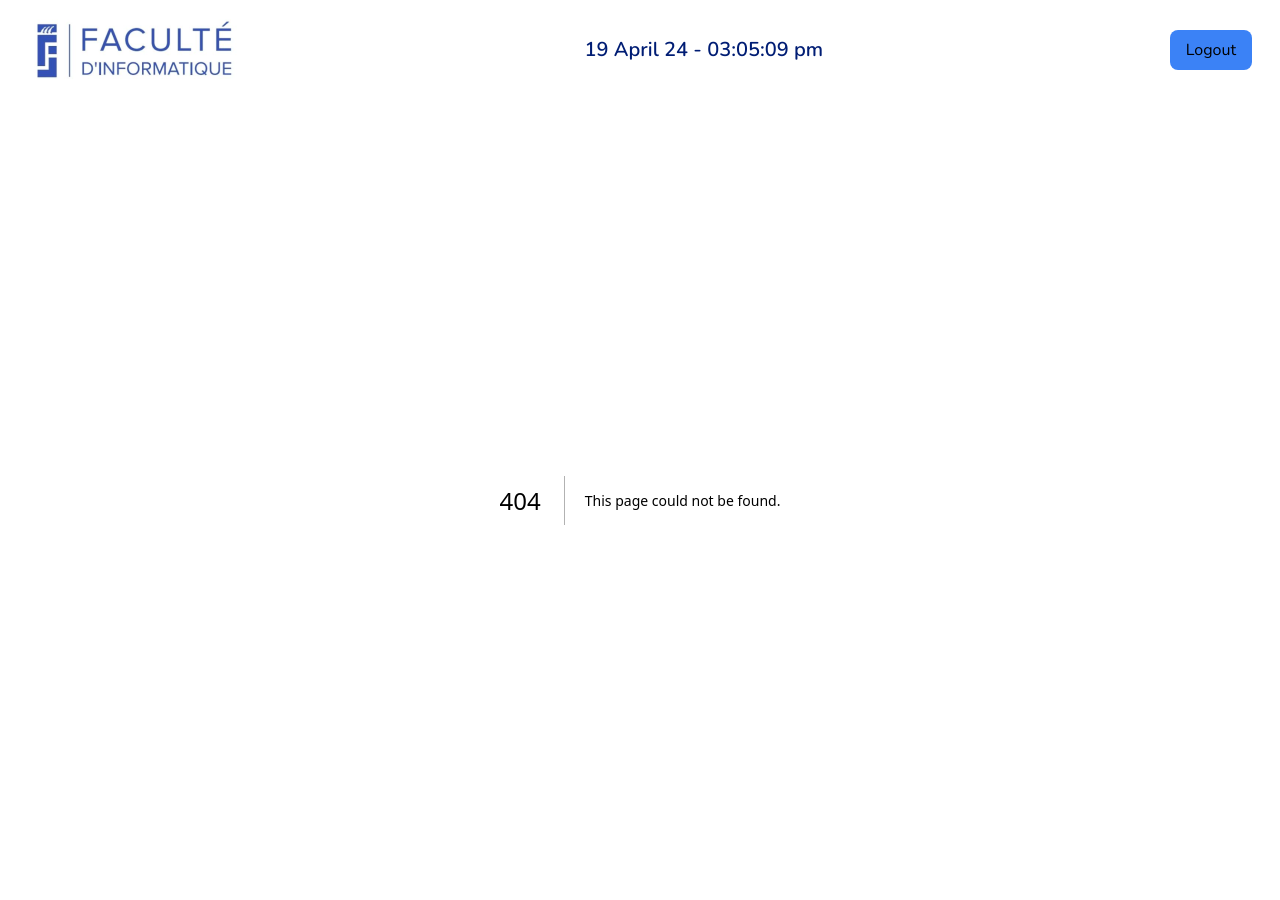
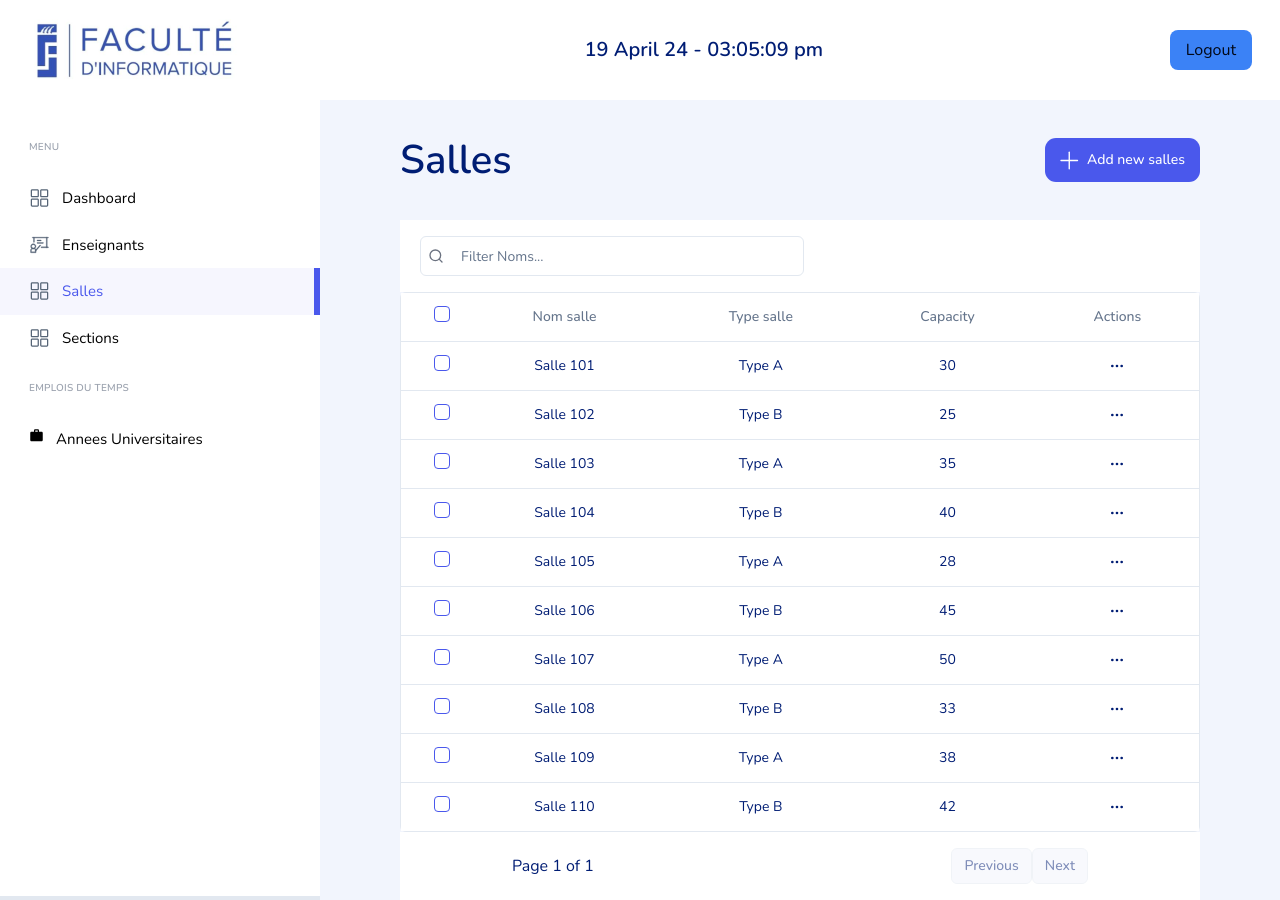
Before and after one commit to OussamaGhz/Times, a Next.js app: page /dashboard/salles in a window 1280 px wide. Before the commit this address had no page. Built offline with nearby package versions, Linux system fonts and the light colour scheme.

Commit message:
finishing salle table

```diff
--- /dev/null
+++ b/app/dashboard/salles/page.tsx
@@ -0,0 +1,47 @@
+import PageContainer from "@/app/ui/dashboard/page-container";
+import React from "react";
+import { Teacher, columns } from "@/app/ui/salles/columns";
+import { DataTable } from "@/app/ui/salles/data-table";
+import { Button } from "@/components/ui/button";
+import PlusIcon from "@/app/ui/icon/plus-icon";
+
+async function getData(): Promise<Teacher[]> {
+  // Fetch data from your API here.
+  return [
+    { nom_salle: "Salle 101", type_salle: "Type A", capacity: 30 },
+    { nom_salle: "Salle 102", type_salle: "Type B", capacity: 25 },
+    { nom_salle: "Salle 103", type_salle: "Type A", capacity: 35 },
+    { nom_salle: "Salle 104", type_salle: "Type B", capacity: 40 },
+    { nom_salle: "Salle 105", type_salle: "Type A", capacity: 28 },
+    { nom_salle: "Salle 106", type_salle: "Type B", capacity: 45 },
+    { nom_salle: "Salle 107", type_salle: "Type A", capacity: 50 },
+    { nom_salle: "Salle 108", type_salle: "Type B", capacity: 33 },
+    { nom_salle: "Salle 109", type_salle: "Type A", capacity: 38 },
+    { nom_salle: "Salle 110", type_salle: "Type B", capacity: 42 },
+  ];
+}
+const EnseignantsPage = async () => {
+  const data = await getData();
+  return (
+    <PageContainer>
+      <div className="flex flex-col">
+        <div className="flex justify-between items-center">
+          <h1 className="font-[600] text-[40px] text-left my-[30px] ">
+            Salles
+          </h1>
+          <Button
+            variant="default"
+            className="flex gap-2 px-[15px] py-[22px] max:w-56  text-white bg-[#4A58EC] rounded-[11px]"
+          >
+            <PlusIcon />
+            <p>Add new salles</p>
+          </Button>
+        </div>
+
+        <DataTable columns={columns} data={data} />
+      </div>
+    </PageContainer>
+  );
+};
+
+export default EnseignantsPage;
--- a/app/ui/dashboard/sidebar.tsx
+++ b/app/ui/dashboard/sidebar.tsx
@@ -41,7 +41,7 @@ const SideBar = () => {
         },
         {
           title: "Salles",
-          path: "/dashboard/products",
+          path: "/dashboard/salles",
           icon: <DashboardIcon />,
         },
         {
--- /dev/null
+++ b/app/ui/salles/columns.tsx
@@ -0,0 +1,107 @@
+"use client";
+
+import { ColumnDef } from "@tanstack/react-table";
+import {
+  MoreHorizontal,
+  ArrowUpDown,
+  Edit3,
+  Delete,
+  Trash,
+} from "lucide-react";
+import { Button } from "@/components/ui/button";
+import { Checkbox } from "@/components/ui/checkbox";
+
+import {
+  DropdownMenu,
+  DropdownMenuContent,
+  DropdownMenuItem,
+  DropdownMenuLabel,
+  DropdownMenuSeparator,
+  DropdownMenuTrigger,
+} from "@/components/ui/dropdown-menu";
+
+// import icons
+import EmailIcon from "../icon/email-icon";
+import StarIcon from "../icon/star-icon";
+import PhoneIcon from "../icon/phone-icon";
+import { Avatar, AvatarFallback, AvatarImage } from "@radix-ui/react-avatar";
+import { Clipboard } from "lucide-react";
+import EditIcon from "../icon/edit-icon";
+import DeleteIcon from "../icon/delete-icon";
+
+// This type is used to define the shape of our data.
+// You can use a Zod schema here if you want.
+export type Teacher = {
+  nom_salle: string;
+  type_salle: string;
+  capacity: number;
+};
+
+export const columns: ColumnDef<Teacher>[] = [
+  {
+    id: "select",
+    header: ({ table }) => (
+      <Checkbox
+        checked={
+          table.getIsAllPageRowsSelected() ||
+          (table.getIsSomePageRowsSelected() && "indeterminate")
+        }
+        onCheckedChange={(value) => table.toggleAllPageRowsSelected(!!value)}
+        aria-label="Select all"
+      />
+    ),
+    cell: ({ row }) => (
+      <Checkbox
+        checked={row.getIsSelected()}
+        onCheckedChange={(value) => row.toggleSelected(!!value)}
+        aria-label="Select row"
+      />
+    ),
+    enableSorting: false,
+    enableHiding: false,
+  },
+  {
+    accessorKey: "nom_salle",
+    header: "Nom salle",
+
+  },
+  {
+    accessorKey: "type_salle",
+    header: "Type salle",
+  },
+  {
+    accessorKey: "capacity",
+    header: "Capacity",
+  },
+
+  {
+    id: "actions",
+    header: "Actions",
+    cell: ({ row }) => {
+      const payment = row.original;
+
+      return (
+        <DropdownMenu>
+          <DropdownMenuTrigger asChild>
+            <Button variant="ghost" className="h-8 w-8 p-0">
+              <span className="sr-only">Open menu</span>
+              <MoreHorizontal className="h-4 w-4" />
+            </Button>
+          </DropdownMenuTrigger>
+          <DropdownMenuContent align="end">
+            <DropdownMenuLabel>Actions</DropdownMenuLabel>
+            <DropdownMenuSeparator />
+            <DropdownMenuItem className="flex gap-2 items-center  bg-[#5B93FF] bg-opacity-5 py-1 px-4 my-1 text-[#5B93FF] ">
+              <Edit3 className="h-4 w-4" />
+              Modifier la salle
+            </DropdownMenuItem>
+            <DropdownMenuItem className="flex gap-2 items-center bg-[#E71D36] text-[#E71D36] bg-opacity-5 py-1 px-4 my-1">
+              <Trash className="h-4 w-4" />
+              Supprimer la salle
+            </DropdownMenuItem>
+          </DropdownMenuContent>
+        </DropdownMenu>
+      );
+    },
+  },
+];
--- /dev/null
+++ b/app/ui/salles/data-table.tsx
@@ -0,0 +1,146 @@
+"use client";
+import { Button } from "@/components/ui/button";
+import { Input } from "@/components/ui/input";
+import * as React from "react";
+import { useState } from "react";
+import {
+  ColumnDef,
+  flexRender,
+  getCoreRowModel,
+  ColumnFiltersState,
+  getPaginationRowModel,
+  SortingState,
+  useReactTable,
+  getFilteredRowModel,
+  getSortedRowModel,
+} from "@tanstack/react-table";
+import {
+  Table,
+  TableBody,
+  TableCell,
+  TableHead,
+  TableHeader,
+  TableRow,
+} from "@/components/ui/table";
+import { SearchIcon } from "lucide-react";
+
+interface DataTableProps<TData, TValue> {
+  columns: ColumnDef<TData, TValue>[];
+  data: TData[];
+}
+
+export function DataTable<TData, TValue>({
+  columns,
+  data,
+}: DataTableProps<TData, TValue>) {
+  const [sorting, setSorting] = useState<SortingState>([]);
+  const [columnFilters, setColumnFilters] = React.useState<ColumnFiltersState>(
+    []
+  );
+  const [rowSelection, setRowSelection] = React.useState({});
+
+  const table = useReactTable({
+    data,
+    columns,
+    getPaginationRowModel: getPaginationRowModel(),
+    getCoreRowModel: getCoreRowModel(),
+    onSortingChange: setSorting,
+    getSortedRowModel: getSortedRowModel(),
+    onColumnFiltersChange: setColumnFilters,
+    getFilteredRowModel: getFilteredRowModel(),
+    onRowSelectionChange: setRowSelection,
+    state: {
+      sorting,
+      columnFilters,
+      rowSelection,
+    },
+  });
+
+  return (
+    <div>
+      <div className="flex items-center py-4 bg-white px-5 w-full relative">
+        <SearchIcon className="w-4 h-5 absolute left-7 top-4.5 text-gray-500 dark:text-gray-400" />
+        <Input
+          placeholder="Filter Noms..."
+          value={(table.getColumn("nom_salle")?.getFilterValue() as string) ?? ""}
+          onChange={(event) =>
+            table.getColumn("nom_salle")?.setFilterValue(event.target.value)
+          }
+          className="max-w-sm bg-inherit pl-10"
+        />
+      </div>
+      <div className="rounded-md border">
+        <Table className="bg-white">
+          <TableHeader >
+            {table.getHeaderGroups().map((headerGroup) => (
+              <TableRow key={headerGroup.id} >
+                {headerGroup.headers.map((header) => (
+                  <TableHead key={header.id} className="text-center">
+                    {header.isPlaceholder
+                      ? null
+                      : flexRender(
+                          header.column.columnDef.header,
+                          header.getContext()
+                        )}
+                  </TableHead>
+                ))}
+              </TableRow>
+            ))}
+          </TableHeader>
+          <TableBody>
+            {table.getRowModel().rows.length ? (
+              table.getRowModel().rows.map((row) => (
+                <TableRow
+                  key={row.id}
+                  data-state={row.getIsSelected() && "selected"}
+                >
+                  {row.getVisibleCells().map((cell) => (
+                    <TableCell key={cell.id} className="text-center">
+                      {flexRender(
+                        cell.column.columnDef.cell,
+                        cell.getContext()
+                      )}
+                    </TableCell>
+                  ))}
+                </TableRow>
+              ))
+            ) : (
+              <TableRow>
+                <TableCell
+                  colSpan={columns.length}
+                  className="h-24 text-center"
+                >
+                  No results.
+                </TableCell>
+              </TableRow>
+            )}
+          </TableBody>
+        </Table>
+      </div>
+      <div className="flex items-center justify-between space-x-2 py-4 bg-white px-28">
+        <div>
+          Page {table.getState().pagination.pageIndex + 1} of{" "}
+          {table.getPageCount()}
+        </div>
+        <div className="flex items-center">
+          <Button
+            variant="outline"
+            size="sm"
+            onClick={() => table.previousPage()}
+            disabled={!table.getCanPreviousPage()}
+          >
+            Previous
+          </Button>
+          <Button
+            variant="outline"
+            size="sm"
+            onClick={() => table.nextPage()}
+            disabled={!table.getCanNextPage()}
+          >
+            Next
+          </Button>
+        </div>
+      </div>
+    </div>
+  );
+}
```
